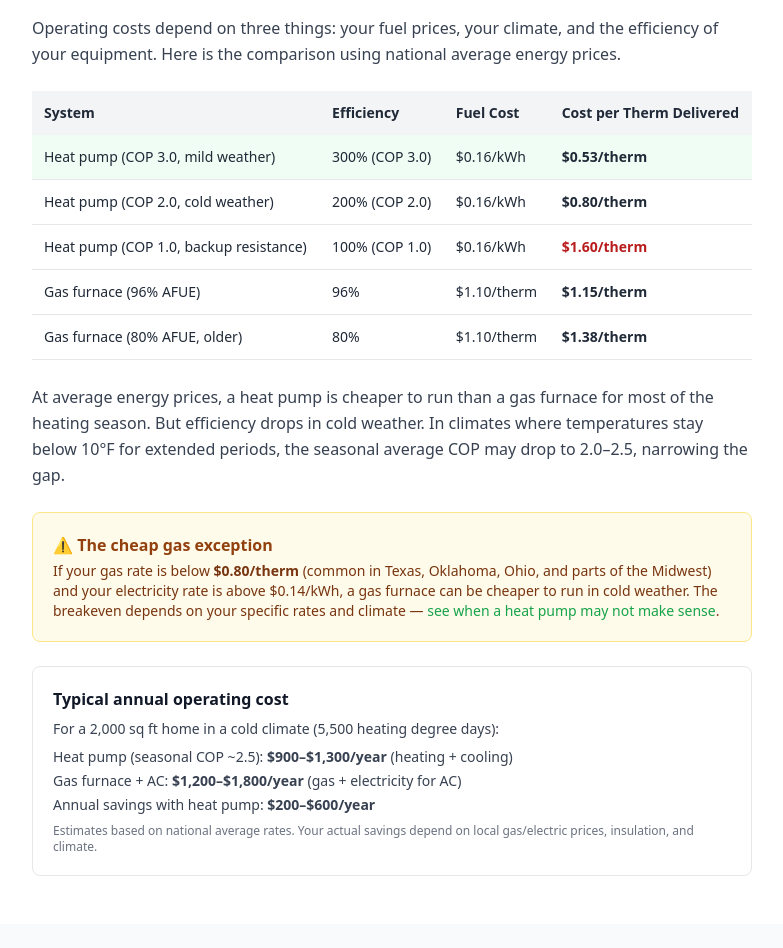
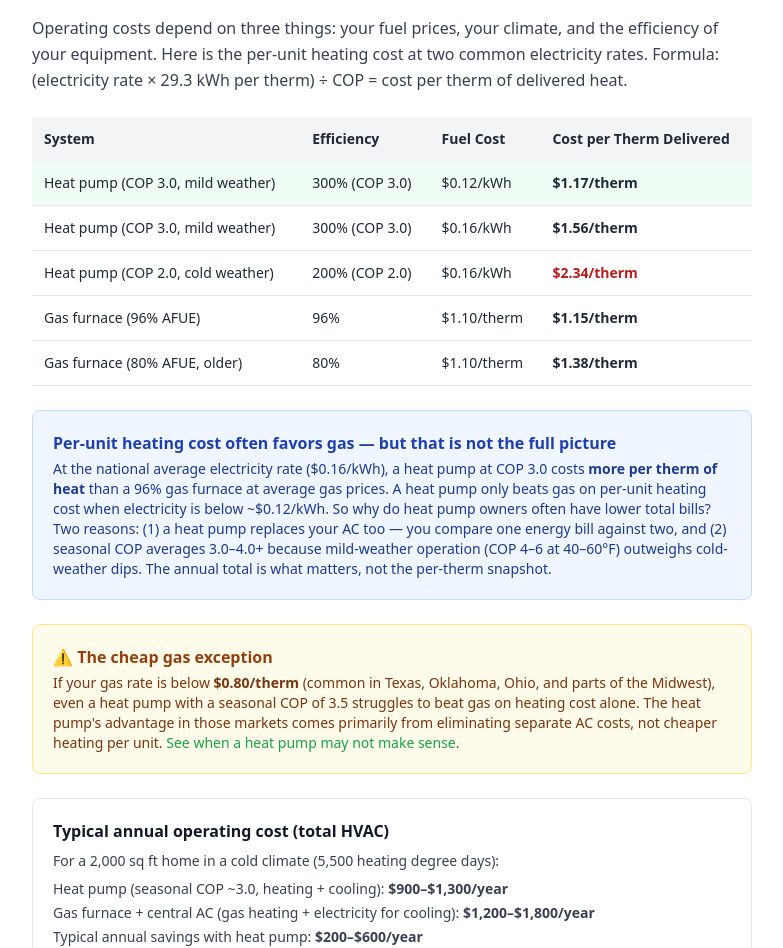
Before and after one commit to giniwproductions-88/homeenergybasics, a Next.js app: page /heat-pumps/vs-furnace in a window 1280 px wide. Shown: the part 1984-2932 px from the top of the page, without its empty margins (248-1031 px from the left). Built offline with nearby package versions, Linux system fonts and the light colour scheme.

Commit message:
fix: correct per-therm math in vs-furnace + when-not-to

```diff
--- a/src/app/heat-pumps/vs-furnace/page.tsx
+++ b/src/app/heat-pumps/vs-furnace/page.tsx
@@ -273,8 +273,9 @@ export default function VsFurnacePage() {
 
           <p className="text-gray-700 leading-relaxed mb-6">
             Operating costs depend on three things: your fuel prices, your climate, and
-            the efficiency of your equipment. Here is the comparison using national
-            average energy prices.
+            the efficiency of your equipment. Here is the per-unit heating cost at two
+            common electricity rates. Formula: (electricity rate × 29.3 kWh per therm)
+            ÷ COP = cost per therm of delivered heat.
           </p>
 
           <div className="overflow-x-auto mb-6">
@@ -291,20 +292,20 @@ export default function VsFurnacePage() {
                 <tr className="border-b bg-green-50">
                   <td className="p-3">Heat pump (COP 3.0, mild weather)</td>
                   <td className="p-3">300% (COP 3.0)</td>
+                  <td className="p-3">$0.12/kWh</td>
+                  <td className="p-3 font-semibold">$1.17/therm</td>
+                </tr>
+                <tr className="border-b">
+                  <td className="p-3">Heat pump (COP 3.0, mild weather)</td>
+                  <td className="p-3">300% (COP 3.0)</td>
                   <td className="p-3">$0.16/kWh</td>
-                  <td className="p-3 font-semibold">$0.53/therm</td>
+                  <td className="p-3 font-semibold">$1.56/therm</td>
                 </tr>
                 <tr className="border-b">
                   <td className="p-3">Heat pump (COP 2.0, cold weather)</td>
                   <td className="p-3">200% (COP 2.0)</td>
                   <td className="p-3">$0.16/kWh</td>
-                  <td className="p-3 font-semibold">$0.80/therm</td>
-                </tr>
-                <tr className="border-b">
-                  <td className="p-3">Heat pump (COP 1.0, backup resistance)</td>
-                  <td className="p-3">100% (COP 1.0)</td>
-                  <td className="p-3">$0.16/kWh</td>
-                  <td className="p-3 font-semibold text-red-700">$1.60/therm</td>
+                  <td className="p-3 font-semibold text-red-700">$2.34/therm</td>
                 </tr>
                 <tr className="border-b">
                   <td className="p-3">Gas furnace (96% AFUE)</td>
@@ -322,39 +323,51 @@ export default function VsFurnacePage() {
             </table>
           </div>
 
-          <p className="text-gray-700 leading-relaxed mb-6">
-            At average energy prices, a heat pump is cheaper to run than a gas furnace
-            for most of the heating season. But efficiency drops in cold weather. In
-            climates where temperatures stay below 10°F for extended periods, the
-            seasonal average COP may drop to 2.0–2.5, narrowing the gap.
-          </p>
+          <div className="bg-blue-50 border border-blue-200 rounded-lg p-5 mb-6">
+            <p className="font-semibold text-blue-800 mb-1">
+              Per-unit heating cost often favors gas — but that is not the full picture
+            </p>
+            <p className="text-sm text-blue-900">
+              At the national average electricity rate ($0.16/kWh), a heat pump at COP 3.0
+              costs <strong>more per therm of heat</strong> than a 96% gas furnace at average
+              gas prices. A heat pump only beats gas on per-unit heating cost when electricity
+              is below ~$0.12/kWh. So why do heat pump owners often have lower total bills?
+              Two reasons: (1) a heat pump replaces your AC too — you compare one energy bill
+              against two, and (2) seasonal COP averages 3.0–4.0+ because mild-weather
+              operation (COP 4–6 at 40–60°F) outweighs cold-weather dips. The annual total
+              is what matters, not the per-therm snapshot.
+            </p>
+          </div>
 
           <div className="bg-amber-50 border border-amber-200 rounded-lg p-5 mb-6">
             <p className="font-semibold text-amber-800 mb-1">⚠ The cheap gas exception</p>
             <p className="text-sm text-amber-900">
               If your gas rate is below <strong>$0.80/therm</strong> (common in Texas,
-              Oklahoma, Ohio, and parts of the Midwest) and your electricity rate is
-              above $0.14/kWh, a gas furnace can be cheaper to run in cold weather.
-              The breakeven depends on your specific rates and climate —{" "}
+              Oklahoma, Ohio, and parts of the Midwest), even a heat pump with a seasonal
+              COP of 3.5 struggles to beat gas on heating cost alone. The heat pump&apos;s
+              advantage in those markets comes primarily from eliminating separate AC costs,
+              not cheaper heating per unit.{" "}
               <Link href="/heat-pumps/when-not-to" className="text-brand-600 hover:underline">
-                see when a heat pump may not make sense
+                See when a heat pump may not make sense
               </Link>.
             </p>
           </div>
 
           <div className="bg-white border border-gray-200 rounded-lg p-5">
-            <p className="font-semibold text-gray-900 mb-2">Typical annual operating cost</p>
+            <p className="font-semibold text-gray-900 mb-2">Typical annual operating cost (total HVAC)</p>
             <p className="text-sm text-gray-700">
               For a 2,000 sq ft home in a cold climate (5,500 heating degree days):
             </p>
             <ul className="text-sm text-gray-700 space-y-1 mt-2">
-              <li>Heat pump (seasonal COP ~2.5): <strong>$900–$1,300/year</strong> (heating + cooling)</li>
-              <li>Gas furnace + AC: <strong>$1,200–$1,800/year</strong> (gas + electricity for AC)</li>
-              <li>Annual savings with heat pump: <strong>$200–$600/year</strong></li>
+              <li>Heat pump (seasonal COP ~3.0, heating + cooling): <strong>$900–$1,300/year</strong></li>
+              <li>Gas furnace + central AC (gas heating + electricity for cooling): <strong>$1,200–$1,800/year</strong></li>
+              <li>Typical annual savings with heat pump: <strong>$200–$600/year</strong></li>
             </ul>
             <p className="text-xs text-gray-500 mt-2">
-              Estimates based on national average rates. Your actual savings depend on
-              local gas/electric prices, insulation, and climate.
+              Estimates based on national average rates. The heat pump number includes both
+              heating and cooling. The gas number includes gas for heating plus electricity
+              for a separate AC unit. Your actual savings depend on local gas/electric
+              prices, insulation, and climate.
             </p>
           </div>
         </div>
@@ -496,7 +509,7 @@ export default function VsFurnacePage() {
                 </tr>
                 <tr className="border-b bg-green-50">
                   <td className="p-3 font-semibold">15-year total</td>
-                  <td className="p-3 font-semibold text-green-700">$29,250</td>
+                  <td className="p-3 font-semibold text-green-700">$28,750</td>
                   <td className="p-3 font-semibold">$38,500</td>
                 </tr>
               </tbody>
@@ -505,12 +518,12 @@ export default function VsFurnacePage() {
 
           <div className="bg-gray-100 rounded-lg p-5 mb-6">
             <p className="font-semibold text-gray-900 mb-1">
-              15-year savings with heat pump: ~$9,250
+              15-year savings with heat pump: ~$9,750
             </p>
             <p className="text-sm text-gray-700">
               In this scenario, the heat pump saves roughly <strong>$400/year</strong> in
               operating costs, starts $3,000 cheaper after rebates, and delivers about
-              <strong> ~$9,250 in total savings</strong> over 15 years. Without rebates,
+              <strong> ~$9,750 in total savings</strong> over 15 years. Without rebates,
               the savings shrink to about $3,000–$4,000 over 15 years.
             </p>
           </div>
--- a/src/app/heat-pumps/when-not-to/page.tsx
+++ b/src/app/heat-pumps/when-not-to/page.tsx
@@ -213,10 +213,12 @@ export default function WhenNotToPage() {
               <p className="text-sm text-gray-600 mt-1">
                 A 96% efficient gas furnace burning gas at $0.80/therm costs roughly
                 $0.83/therm of delivered heat. A heat pump with a COP of 3.0 using
-                electricity at $0.15/kWh costs roughly $0.50/therm equivalent — cheaper.
-                But at a COP of 2.0 (cold weather), that rises to $0.75/therm, and with
-                backup electric resistance heat at COP 1.0, it hits $1.50/therm. The
-                colder it gets, the worse the heat pump compares to cheap gas.
+                electricity at $0.16/kWh costs roughly $1.56/therm — nearly double.
+                Even at a lower electricity rate of $0.12/kWh, the heat pump costs
+                about $1.17/therm, still above cheap gas. The heat pump only wins on
+                total annual HVAC cost when its seasonal COP is high (3.5+) and you
+                factor in eliminated AC costs. In cold weather at COP 2.0, the heat
+                pump climbs to $2.34/therm at $0.16/kWh — far above gas.
               </p>
             </div>
           </div>
@@ -699,6 +701,16 @@ export default function WhenNotToPage() {
               </Link>
             </li>
             <li>
+              <Link href="/heat-pumps/vs-furnace" className="text-brand-600 hover:underline">
+                Heat Pump vs Furnace: The Real Math in 2026
+              </Link>
+            </li>
+            <li>
+              <Link href="/heat-pumps/cost" className="text-brand-600 hover:underline">
+                The Real Cost of Installing a Heat Pump in 2026
+              </Link>
+            </li>
+            <li>
               <Link href="/heat-pumps" className="text-brand-600 hover:underline">
                 All State Heat Pump Incentives — Hub Page
               </Link>
```
